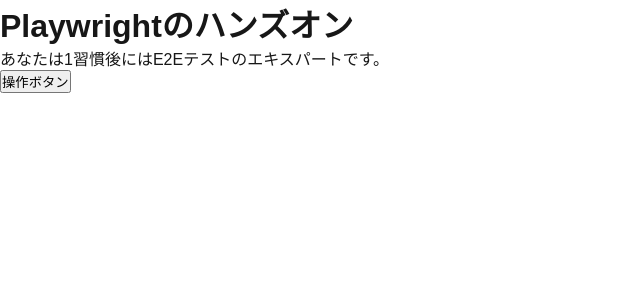
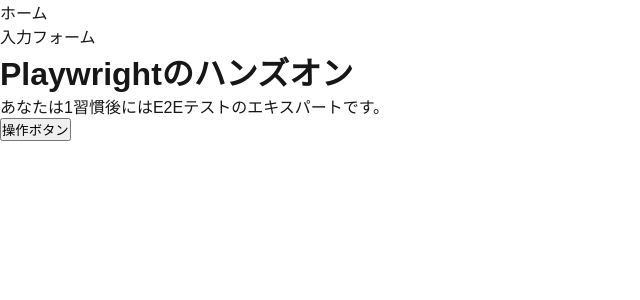
Before and after one commit to re2osushi8888/sandbox, a Next.js app: page / in a window 1280 px wide. Shown: the top 300 px of the page, without its empty margins (0-640 px from the left). Built offline with nearby package versions, Linux system fonts and the light colour scheme.

Commit message:
シングルコーテーションにフォーマット

```diff
--- a/src/app/layout.tsx
+++ b/src/app/layout.tsx
@@ -1,21 +1,21 @@
-import type { Metadata } from "next";
-import localFont from "next/font/local";
-import "./globals.css";
+import type { Metadata } from 'next';
+import localFont from 'next/font/local';
+import './globals.css';
 
 const geistSans = localFont({
-  src: "./fonts/GeistVF.woff",
-  variable: "--font-geist-sans",
-  weight: "100 900",
+	src: './fonts/GeistVF.woff',
+	variable: '--font-geist-sans',
+	weight: '100 900',
 });
 const geistMono = localFont({
-  src: "./fonts/GeistMonoVF.woff",
-  variable: "--font-geist-mono",
-  weight: "100 900",
+	src: './fonts/GeistMonoVF.woff',
+	variable: '--font-geist-mono',
+	weight: '100 900',
 });
 
 export const metadata: Metadata = {
-  title: "Create Next App",
-  description: "Generated by create next app",
+	title: 'Create Next App',
+	description: 'Generated by create next app',
 };
 
 export default function RootLayout({
@@ -24,8 +24,16 @@
 	children: React.ReactNode;
 }>) {
 	return (
-    <html lang="en">
-      <body className={`${geistSans.variable} ${geistMono.variable}`}>
+		<html lang="ja">
+			<body>
+				<ul>
+					<li>
+						<a href="/">ホーム</a>
+					</li>
+					<li>
+						<a href="form">入力フォーム</a>
+					</li>
+				</ul>
 				{children}
 			</body>
 		</html>
```
Lines whose indentation alone changed are shown as unchanged.
